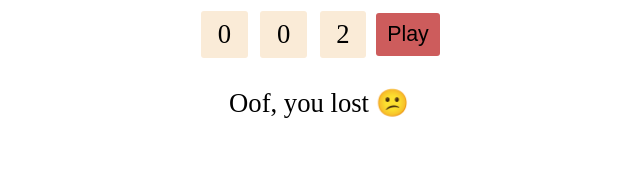
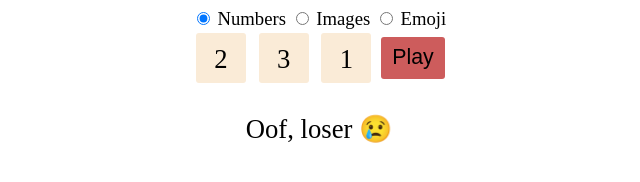
Before and after one commit to fufexan/slots, a plain HTML site: page index.html in a window 1280 px wide. Both pictures are taken after a click on the button "Play". Shown: the whole page, without its empty margins (321-961 px from the left). Drawn offline with Linux system fonts and the light colour scheme.

Commit message:
point 2 implemented

```diff
--- a/inc/css/style.css
+++ b/inc/css/style.css
@@ -22,15 +22,24 @@ button {
 	border-radius: 3px;
 }
 
+#radios {
+	font-size: 14pt;
+}
+
 .elem {
 	display: inline-block;
-	width: 1em;
-	height: 1em;
+	width: 50px;
+	height: 50px;
 	background-color: antiquewhite;
-	padding: 10px;
 	margin: 3px;
 	border-radius: 3px;
 	text-align: center;
 	vertical-align: middle;
-	line-height: 1em;
+	line-height: 2em;
 }
+
+.slot-img {
+	border-radius: 3px;
+	width: 50px;
+	height: 50px;
+}
--- a/inc/js/main.js
+++ b/inc/js/main.js
@@ -1,24 +1,64 @@
-// define needed elements
+/*
+ * define needed elements
+ */
+
 // play button
 const play = document.getElementById('play');
+// play type
+const slotType = [...document.getElementsByName('playtype')];
 // slots div
 const slots = document.getElementById('slots');
 // message p
-const message = [];
-message.push( document.getElementById('message-win') );
-message.push( document.getElementById('message-loss') );
+const message = document.getElementById('message');
 // slot elements as array from HtmlCollection
 const elem = [...document.getElementsByClassName('elem')];
 // images
-let img = ["1", "2", "3"];
+let images = ["0", "1", "2"];
+images = images.map( element => '<img src="inc/img/' + element + '.jpg" class="slot-img">' );
+// emoji
+const emoji = ['😍', '🤣', '💩'];
+// numbers
+const numbers = ['1', '2', '3']
 
+/*
+ * game start
+ */
+
+getPlayType();
+
+// set elements to ? before game
+function resetElements() {
 	elem.map( element => element.innerHTML = '?' );
-img = img.map( (element) => "inc/img/" + element + ".jpg" );
+	message.innerHTML = '';
+}
 
-let playtype = ['0', '1', '2'];
+function getPlayType() {
+	let changed = false;
+	for (let i = 0; i < slotType.length && !changed; i++) {
+		if (slotType[i].checked) {
+			changed = i;
+		}
+	}
 
-// click play => shuffle
-play.addEventListener( 'click', () => {
+	console.log('element changed!', changed);
+
+	playtype = slotType[changed].id;
+	switch (playtype) {
+	case 'numbers':
+		playtype = numbers;
+		break;
+	case 'images':
+		playtype = images;
+		break;
+	case 'emoji':
+		playtype = emoji;
+		break;
+	}
+
+	resetElements();
+}
+
+function playGame() {
 	for (let i = 0; i < elem.length; i++ ) {
 		let temp = shuffle(playtype);
 		if (elem[i].innerHTML != temp) {
@@ -28,17 +68,22 @@ play.addEventListener( 'click', () => {
 
 	// check if all elements are the same
 	if ( elem.every(e => e.innerHTML === elem[0].innerHTML) ) {
-    result = 0;
+		result = 'Winner! 🥳';
 	} else {
-    result = 1;
+		result = 'Oof, loser 😢';
 	}
 
-  // set classes accordingly
-  message.map( e => e.classList.add('inactive') );
-  message[result].classList.remove('inactive');
-} );
+	message.classList.remove('inactive');
+	message.innerHTML = result;
+}
+
+// get play type
+slotType.map( e => e.addEventListener( 'click', getPlayType ) );
+
+// click play => shuffle
+play.addEventListener( 'click',  playGame);
 
 function shuffle(arr) {
-	result = Math.floor(Math.random() * 3);
+	result = Math.floor(Math.random() * arr.length);
 	return arr[result];
 }
--- a/index.html
+++ b/index.html
@@ -9,12 +9,19 @@
 </head>
 <body>
     <div id="slots">
+        <form id="radios">
+            <input type="radio" name="playtype" id="numbers" checked>
+            <label for="number">Numbers</label>
+            <input type="radio" name="playtype" id="images">
+            <label for="image">Images</label>
+            <input type="radio" name="playtype" id="emoji">
+            <label for="emoji">Emoji</label>
+        </form>
         <div class="elem"></div>
         <div class="elem"></div>
         <div class="elem"></div>
         <button id="play">Play</button>
-        <p id="message-loss" class="inactive">Oof, you lost 😕</p>
-        <p id="message-win"  class="inactive">Hooray! 🥳</p>
+        <p id="message" class="inactive"></p>
     </div>
 </body>
 </html>
```
Also changed, not shown: inc/img/0.jpg (added), inc/img/1.jpg (added), inc/img/2.jpg (added), 1 other file. Lines whose indentation alone changed are shown as unchanged.
